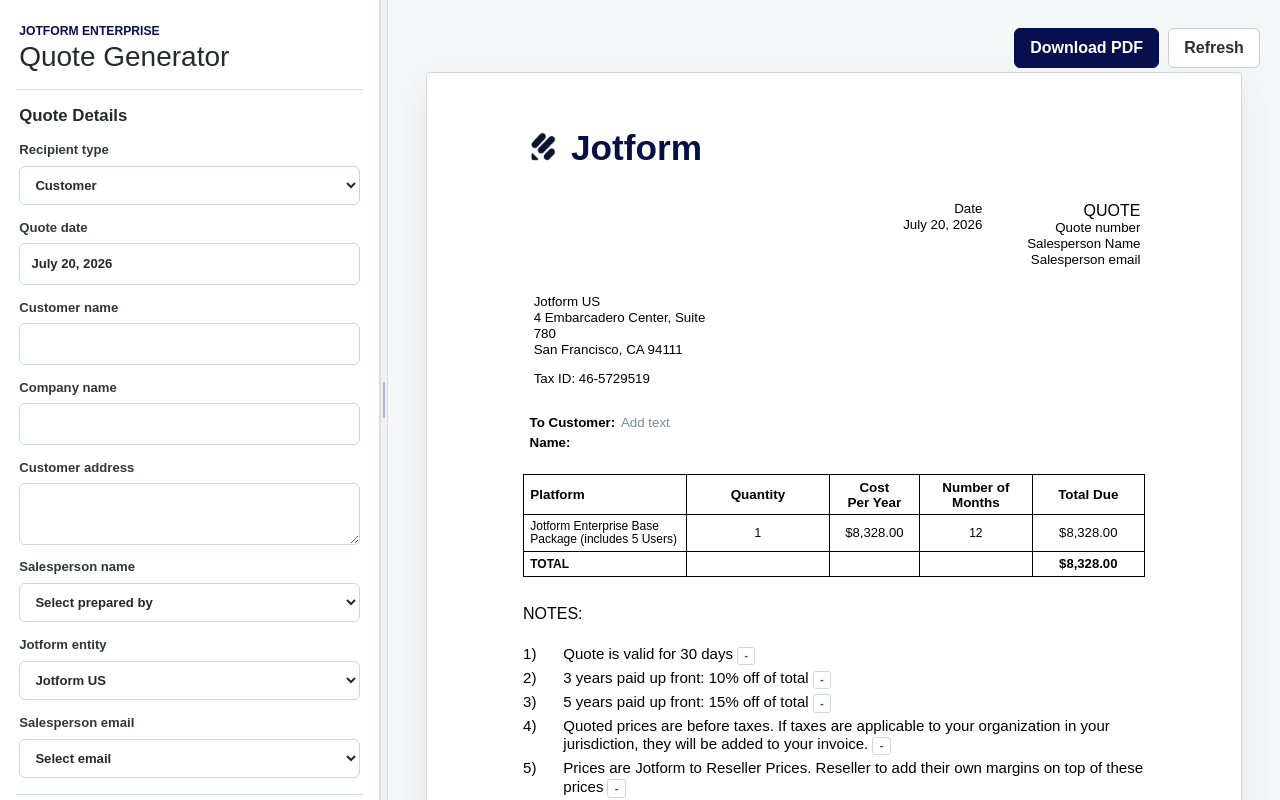
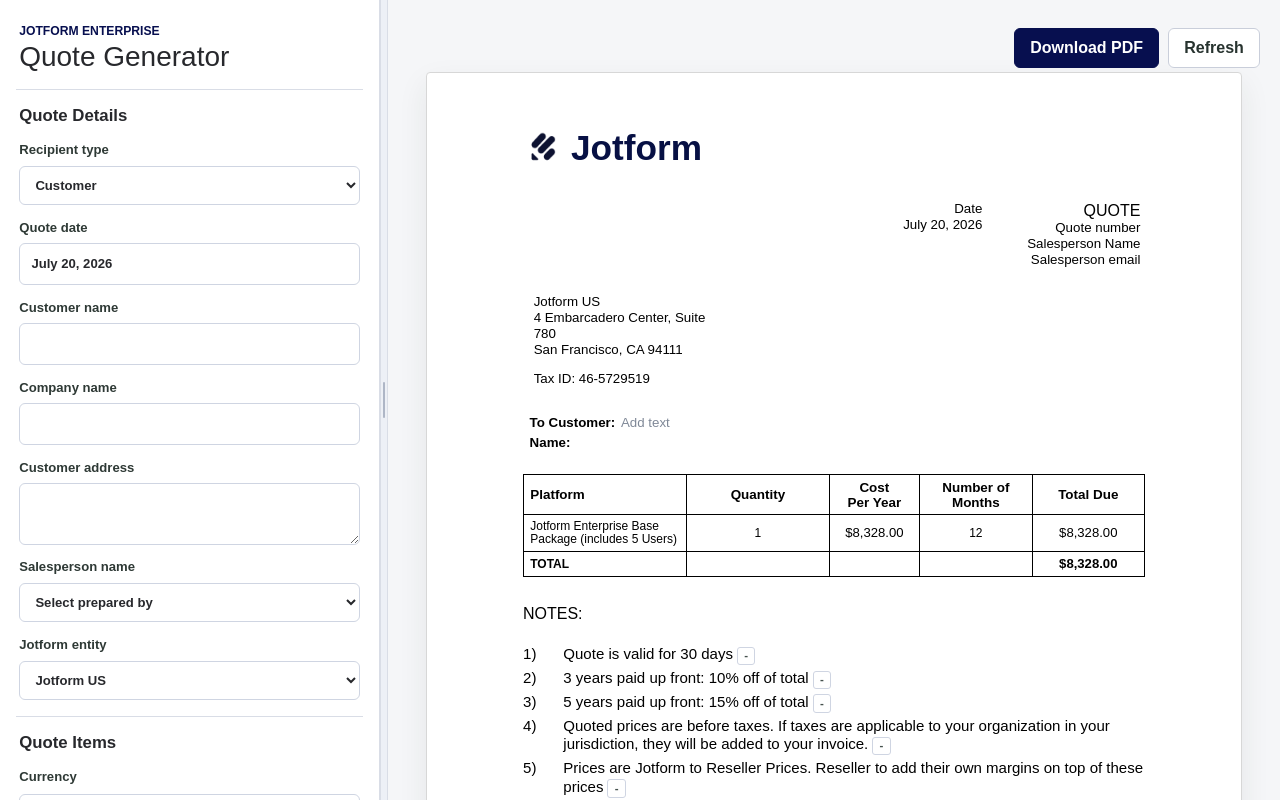
Before and after one commit to iremtasdemr/jotform-bdm-quote-generator, a Next.js app: page / in a window 1280 px wide. Built offline with nearby package versions, Linux system fonts and the light colour scheme.

Commit message:
removing email field

```diff
--- a/app/quote-generator.tsx
+++ b/app/quote-generator.tsx
@@ -1279,12 +1279,6 @@
     datedProposal.resellerDiscountType,
     datedProposal.customDiscountPercent,
   );
-  const selectedSalesperson = salespersonOptions.find(
-    (salesperson) => salesperson.name === proposal.preparedByName,
-  );
-  const salespersonEmailOptions = selectedSalesperson
-    ? [selectedSalesperson]
-    : salespersonOptions;
   const standardDiscountOptions = eligibilityDiscountOptions;
 
   return (
@@ -1443,23 +1437,6 @@
                 {jotformEntityOptions.map((entity) => (
                   <option key={entity.name} value={entity.name}>
                     {entity.name}
-                  </option>
-                ))}
-              </select>
-            </label>
-            <label className="field-label">
-              Salesperson email
-              <select
-                className="field"
-                value={proposal.salespersonEmail}
-                onChange={(event) =>
-                  updateProposal("salespersonEmail", event.target.value)
-                }
-              >
-                <option value="">Select email</option>
-                {salespersonEmailOptions.map((salesperson) => (
-                  <option key={salesperson.email} value={salesperson.email}>
-                    {salesperson.email}
                   </option>
                 ))}
               </select>
```
